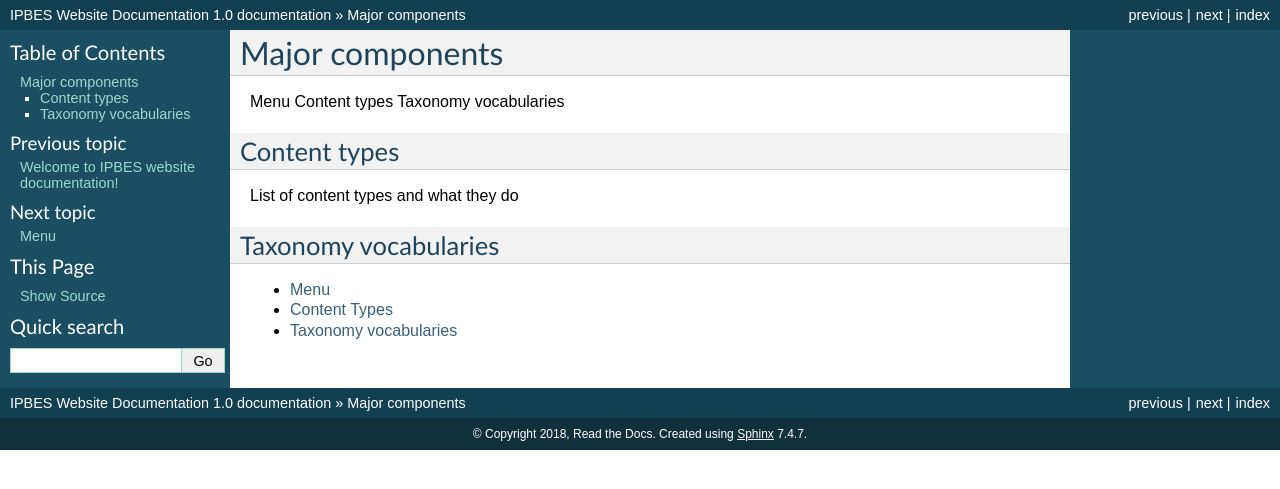
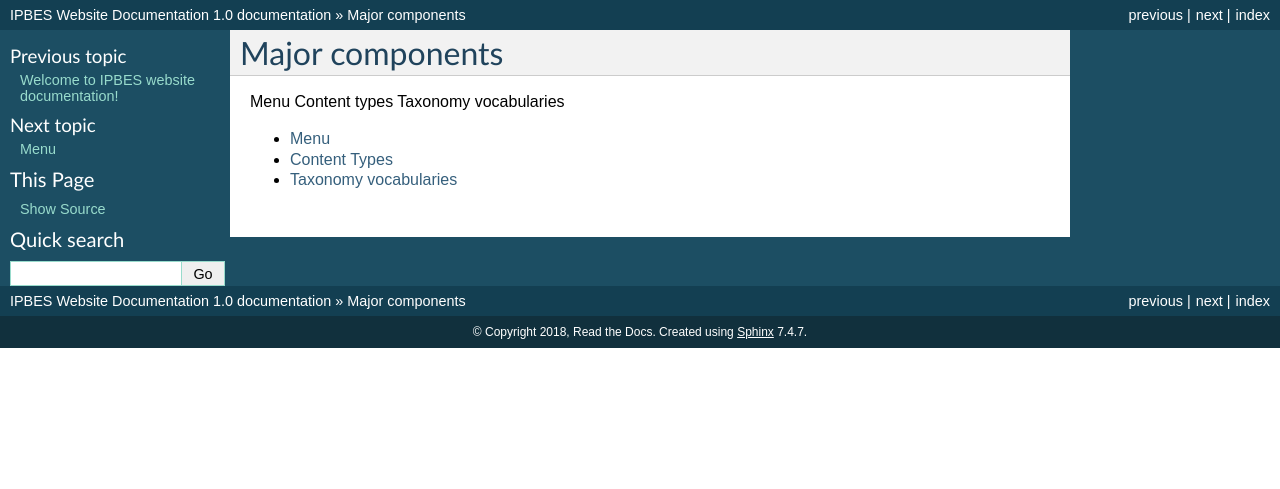
Before and after one commit to ipbes/ipbeswebdocs, a Sphinx documentation site: the page built from docs/components/index.rst, in a window 1280 px wide. Shown: the top 489 px of the page. Built offline with Sphinx 7.4.7, drawn with Linux system fonts in a browser that asks for light colours.

Commit message:
Update index.rst

```diff
--- a/docs/components/index.rst
+++ b/docs/components/index.rst
@@ -4,13 +4,6 @@ Menu
 Content types
 Taxonomy vocabularies
 
-
-Content types
--------------
-List of content types and what they do
-
-Taxonomy vocabularies
----------------------
 
 .. toctree::
    :maxdepth: 1
```
